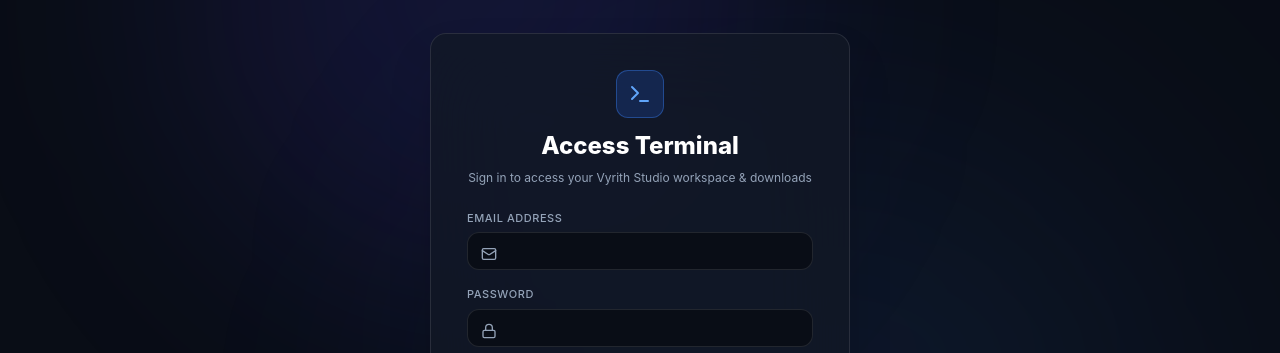
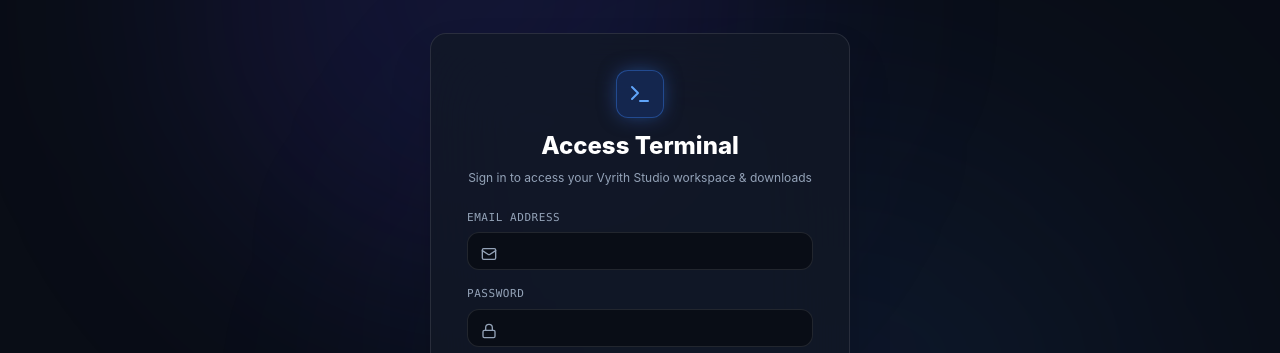
Before and after one commit to dinhquoctuan030408-hash/vyrithstudio-web, a Next.js app: page /login in a window 1280 px wide. Shown: the part 167-520 px from the top of the page. Built offline with nearby package versions, Linux system fonts and the light colour scheme.

Commit message:
Fix login Suspense boundary for prerendering

```diff
--- a/src/app/login/page.tsx
+++ b/src/app/login/page.tsx
@@ -1,13 +1,13 @@
 'use client';
 
-import React, { useState, useEffect } from 'react';
+import React, { useState, useEffect, Suspense } from 'react';
 import { useRouter, useSearchParams } from 'next/navigation';
 import Link from 'next/link';
 import { useAuth } from '@/context/AuthContext';
 import { useLanguage } from '@/context/LanguageContext';
 import { Mail, Lock, ArrowRight, Terminal, AlertCircle, CheckSquare, Square } from 'lucide-react';
 
-export default function LoginPage() {
+function LoginForm() {
   const { login } = useAuth();
   const { t } = useLanguage();
   const router = useRouter();
@@ -50,10 +50,9 @@ export default function LoginPage() {
   };
 
   return (
-    <div className="w-full flex-1 flex items-center justify-center px-4 py-8 sm:py-12">
     <div className="w-full max-w-[420px] border border-white/10 bg-[#121826]/80 backdrop-blur-2xl p-6 sm:p-9 rounded-2xl shadow-2xl relative">
       <div className="text-center space-y-2 mb-6">
-          <div className="w-12 h-12 rounded-xl bg-blue-600/20 border border-blue-500/40 flex items-center justify-center mx-auto text-blue-400 mb-3">
+        <div className="w-12 h-12 rounded-xl bg-blue-600/20 border border-blue-500/40 flex items-center justify-center mx-auto text-blue-400 mb-3 shadow-[0_0_20px_-3px_rgba(59,130,246,0.5)]">
           <Terminal className="w-6 h-6" />
         </div>
         <h1 className="text-xl sm:text-2xl font-extrabold text-white">{t.auth.loginTitle}</h1>
@@ -69,7 +68,7 @@ export default function LoginPage() {
 
       <form onSubmit={handleSubmit} className="space-y-4">
         <div>
-            <label className="text-[11px] uppercase tracking-wider text-[#94A3B8] font-medium block mb-1.5">
+          <label className="text-[11px] uppercase tracking-wider text-[#94A3B8] font-medium block mb-1.5 font-mono">
             {t.auth.email}
           </label>
           <div className="relative">
@@ -85,7 +84,7 @@ export default function LoginPage() {
         </div>
 
         <div>
-            <label className="text-[11px] uppercase tracking-wider text-[#94A3B8] font-medium block mb-1.5">
+          <label className="text-[11px] uppercase tracking-wider text-[#94A3B8] font-medium block mb-1.5 font-mono">
             {t.auth.password}
           </label>
           <div className="relative">
@@ -129,6 +128,17 @@ export default function LoginPage() {
         </Link>
       </p>
     </div>
+  );
+}
+
+export default function LoginPage() {
+  return (
+    <div className="w-full flex-1 flex items-center justify-center px-4 py-8 sm:py-12">
+      <Suspense fallback={
+        <div className="w-8 h-8 border-2 border-blue-500 border-t-transparent rounded-full animate-spin" />
+      }>
+        <LoginForm />
+      </Suspense>
     </div>
   );
 }
```
Lines whose indentation alone changed are shown as unchanged.
